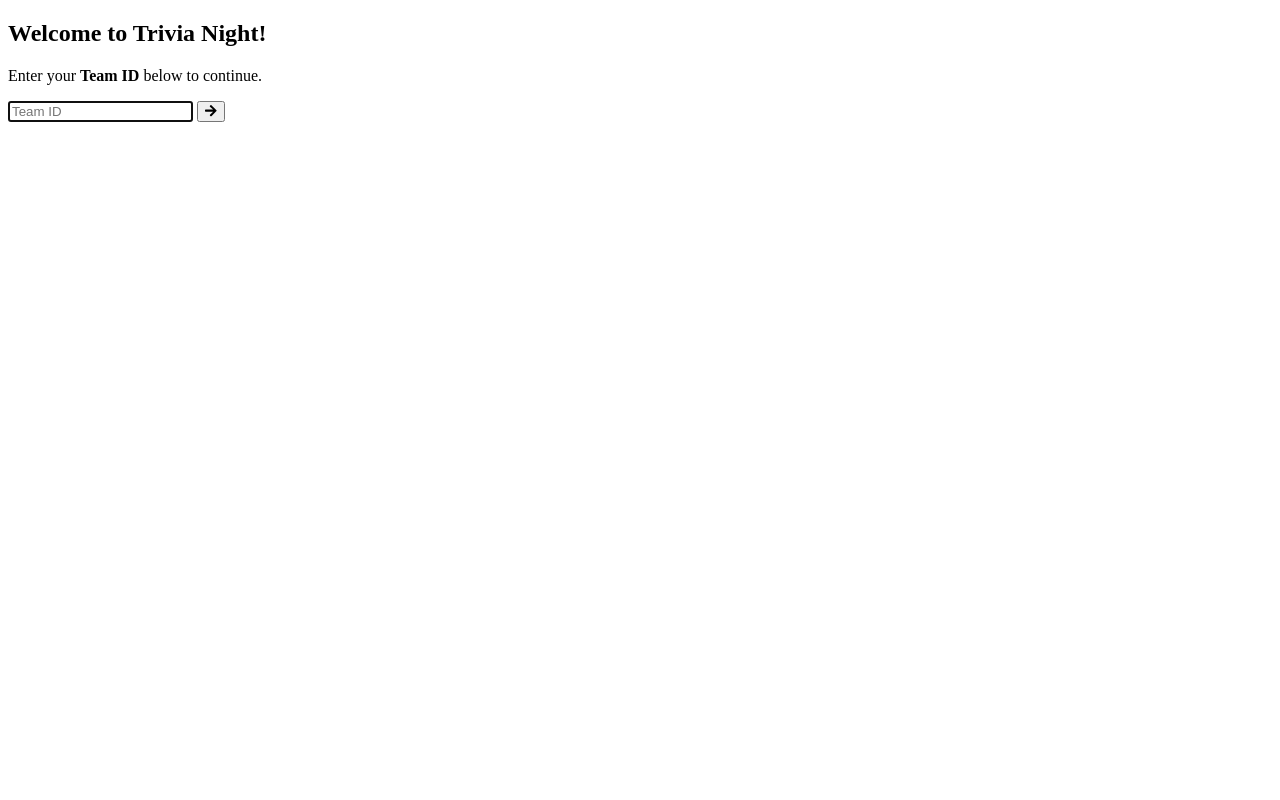
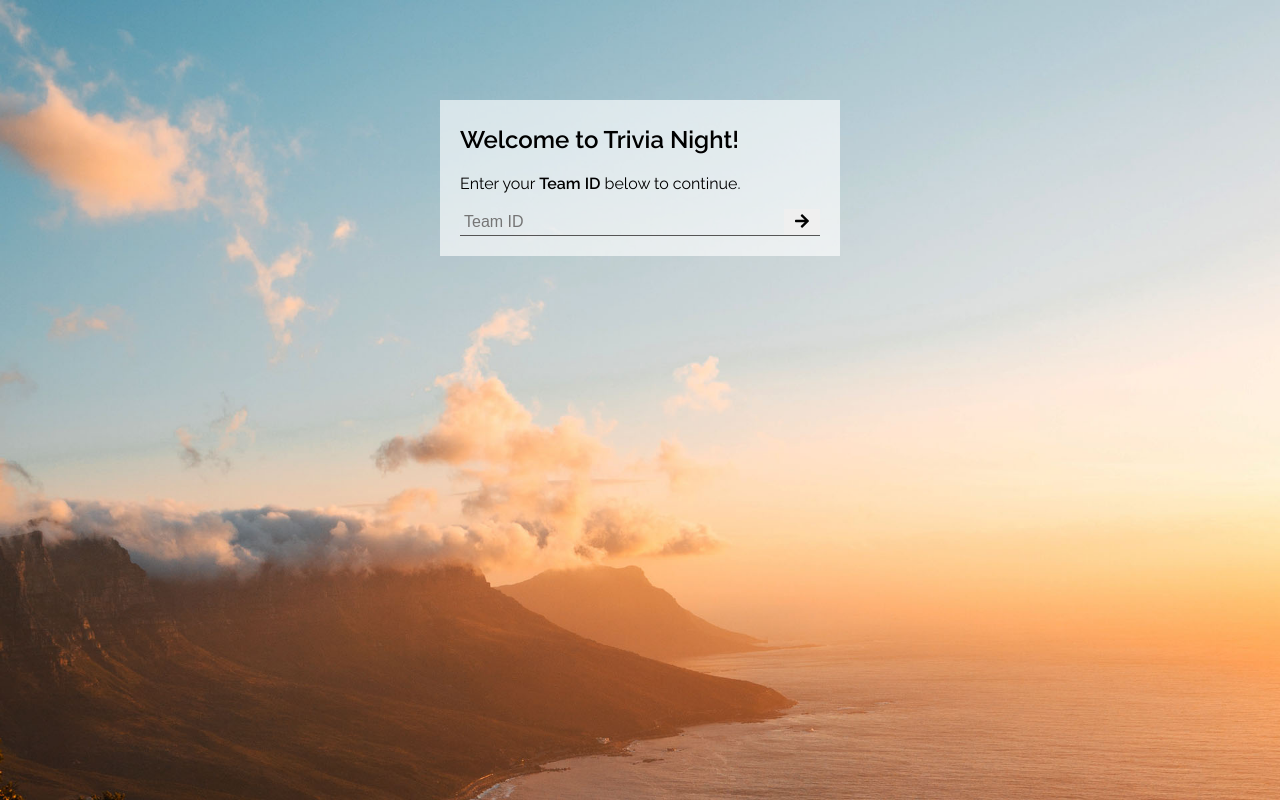
Before and after one commit to remzh/OpenTrivia, a website: page public/index.html in a window 1280 px wide. Drawn offline with Linux system fonts and the light colour scheme.

Commit message:
b4 (better landing page, timer improvements)

```diff
--- a/public/index.html
+++ b/public/index.html
@@ -2,9 +2,11 @@
 <html>
   <head>
     <title>Trivia Night!</title>
+    <link rel='stylesheet' href='landing.css'/>
     <script src='https://cdnjs.cloudflare.com/ajax/libs/font-awesome/5.11.2/js/all.min.js' integrity='sha256-qM7QTJSlvtPSxVRjVWNM2OfTAz/3k5ovHOKmKXuYMO4=' crossorigin='anonymous'></script>
   </head>
   <body>
+    <div id='sq'>
       <h2>Welcome to Trivia Night!</h2>
       <p>Enter your <b>Team ID</b> below to continue.</p>
       <p id='failed' style='display: none'>Invalid Team ID. Please try again.</p>
@@ -12,6 +14,7 @@
         <input id='teamID' name='id' maxlength='16' placeholder='Team ID'/>
         <button type='submit'><i class='fas fa-arrow-right'></i></button>
       </form>
+    </div>
   </body>
   <script>
     if(location.search === '?failedLogin'){
--- /dev/null
+++ b/public/landing.css
@@ -0,0 +1,48 @@
+@import url('https://fonts.googleapis.com/css?family=Raleway:400,600&display=swap');
+
+::selection{
+  background: #cde;
+}
+
+body{
+  font-family: 'Raleway', 'Roboto', 'Arial', sans-serif;
+  background: url(images/landing.jpg);
+  background-size: cover;
+  background-attachment: fixed;
+  background-position: center;
+}
+
+#sq{
+  width: 360px;
+  padding: 5px 20px 20px;
+  background: #ffffff9f;
+  margin: auto;
+  margin-top: 100px;
+}
+
+#sq form{
+  display: flex;
+}
+
+#sq form input{
+  width: calc(100% - 44px);
+  background: none;
+  border: none;
+  font-size: 16px;
+  border-radius: 0;
+  border-bottom: 1px solid #555;
+  padding: 4px;
+}
+
+#sq form input:focus{
+  outline: none;
+}
+
+#sq form button{
+  width: 36px;
+  font-size: 16px;
+  padding: 4px;
+  border: none;
+  border-radius: 0;
+  border-bottom: 1px solid #555;
+}
```
Also changed, not shown: public/images/landing.jpg (added). Lines whose indentation alone changed are shown as unchanged.
